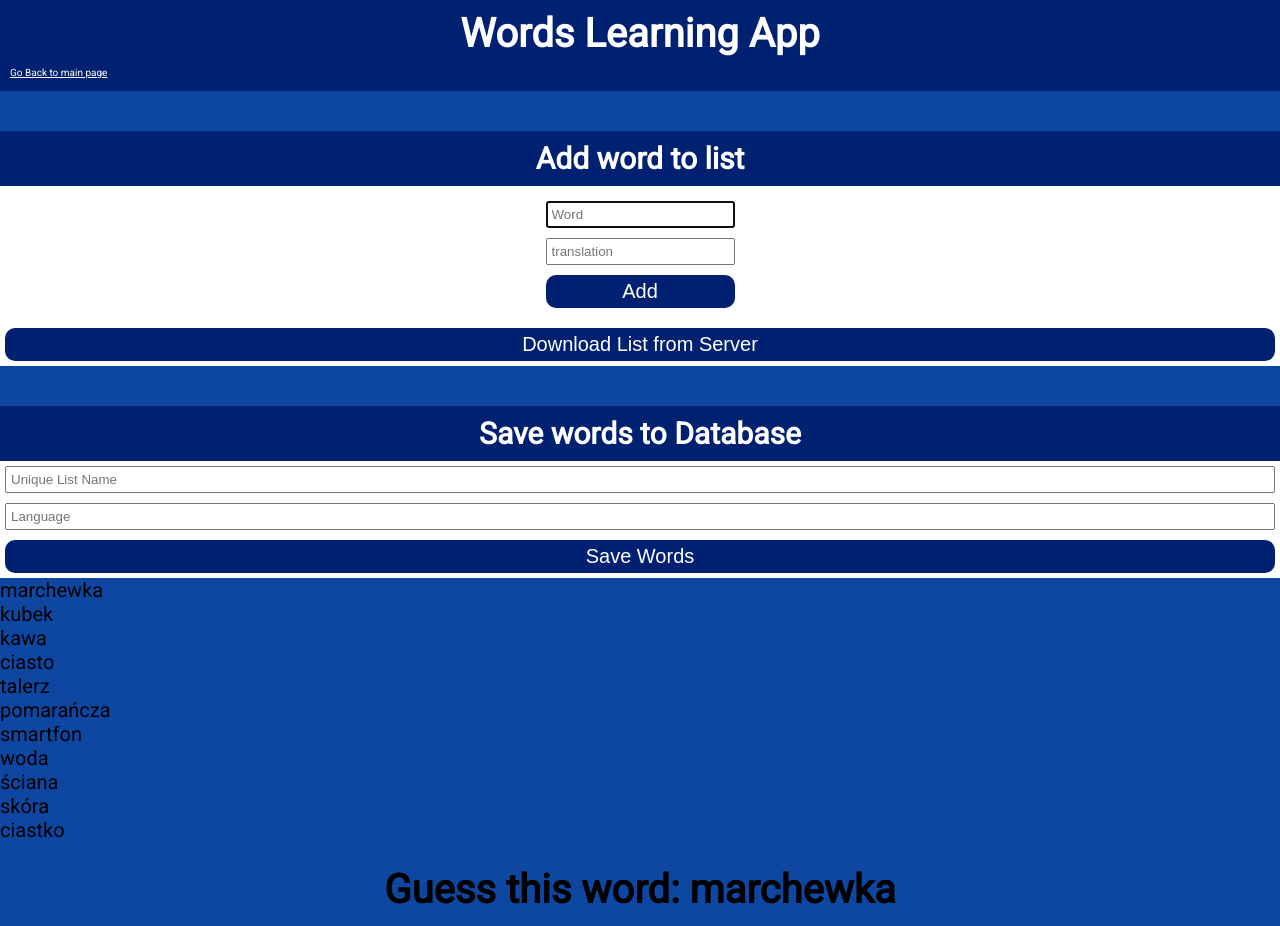
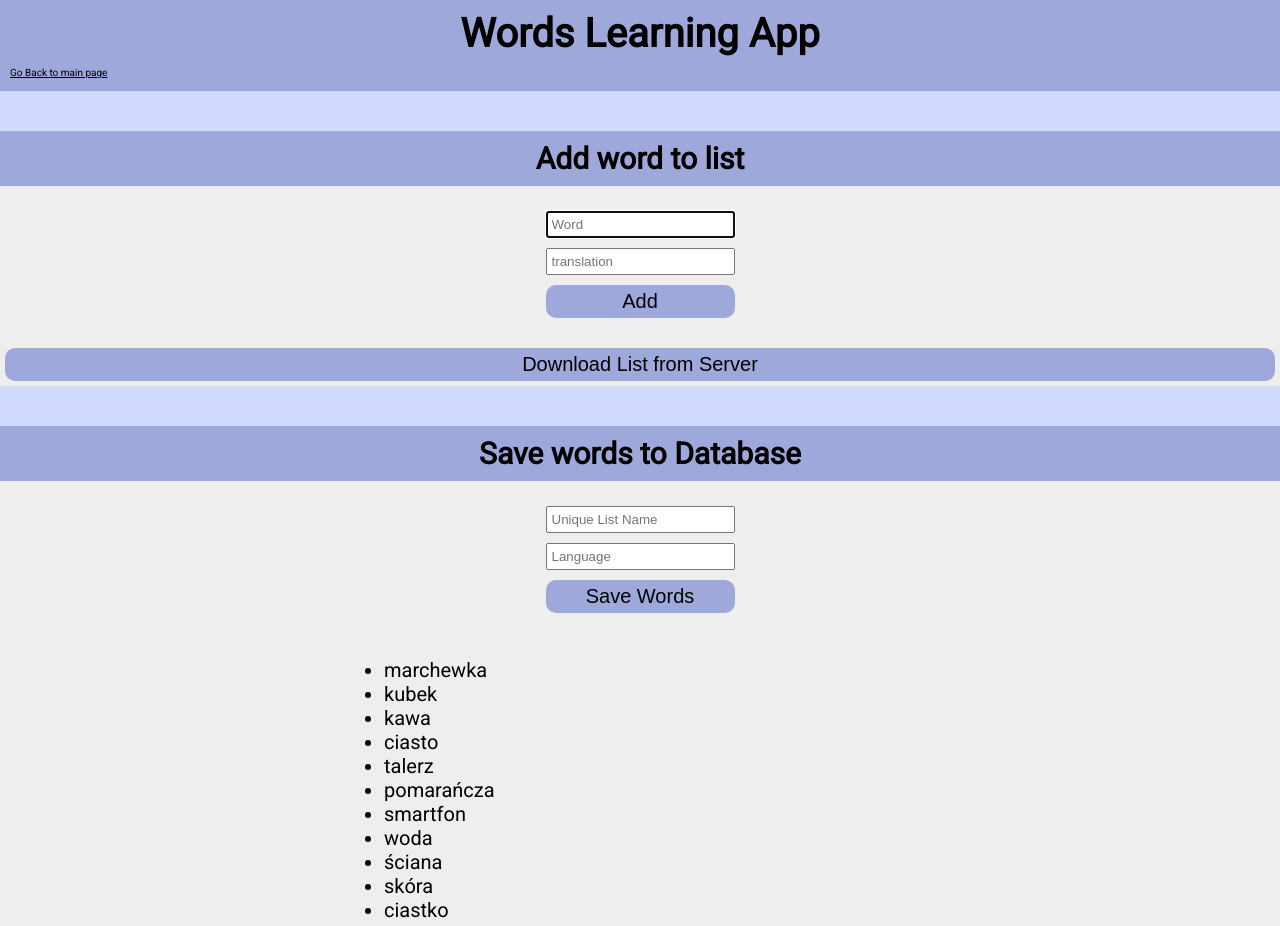
Before and after one commit to sylvestertarnowski/words-learning-app, a React (Create React App) app: page / in a window 1280 px wide. Shown: the top 926 px of the page. Built offline with nearby package versions, Linux system fonts and the light colour scheme; no server answers.

Commit message:
DisplayWords now uses _id as the key property. major styling done

```diff
--- a/src/App.js
+++ b/src/App.js
@@ -32,7 +32,7 @@ class App extends Component {
       <div className="main-container">
         <Header />
         <Words />
-        <p>{this.state.data}</p>
+        {console.log(this.state.data)}
       </div>
     )
   }
--- a/src/GuessWords.js
+++ b/src/GuessWords.js
@@ -93,16 +93,18 @@ class GuessWords extends Component {
     render() {
         let items = this.state.list;
         return (
-            <div>
+            <div className="guess-words-body">
                 <ul>
-                    {items.map(item => <DisplayWords key={item.word} data={item}/>)}
+                    {items.map(item => <DisplayWords key={item._id} data={item}/>)}
                 </ul>
                 <br />
-                {
+                <div className="guess-words-title">{
                     this.state.randomWord !== undefined ?
-                    <h1>Guess this word: {this.state.randomWord.word}</h1> :
+                    <h1>Guess this word: <span style={{textDecoration: "italic"}}>{this.state.randomWord.word}</span></h1> :
                     <h1>Play again?</h1>
                 }
+                </div>
+                <div>
                 <form onSubmit={this.handleSubmit}>
                     <input
                         type="text"
@@ -113,11 +115,12 @@ class GuessWords extends Component {
                     />
                     <button>Guess</button>
                 </form>
+                </div>
                 <h1>
                 {
                     this.state.correct ?
-                    <span>Correct!</span> :
-                    <span>Wrong! {this.state.prevWord.word} - {this.state.prevWord.translation}</span>
+                    <span style={{color: "green"}}>Correct!</span> :
+                    <span style={{color: "red"}}>Wrong! {this.state.prevWord.word} - {this.state.prevWord.translation}</span>
                 }
                 </h1>
             </div>
--- a/src/PostWords.js
+++ b/src/PostWords.js
@@ -41,6 +41,7 @@ class PostWords extends Component {
         return (
             <div className="post-words-items">
             <div className="add-words-form-title"><h2>Save words to Database</h2></div>
+                <div className="post-words-form">
                     <input
                         type="text"
                         value={this.state.name}
@@ -57,6 +58,7 @@ class PostWords extends Component {
                     />
                     <button type="submit" onClick={this.handleSave}>Save Words</button>
                 </div>
+            </div>
         )
     }
 }
--- a/src/index.css
+++ b/src/index.css
@@ -3,7 +3,7 @@
     margin: 0;
 }
 html {
-    background: #0d47a1;
+    background: #d1d9ff;
     font-family: 'Roboto', 'sans-serif';
     margin: 0;
     padding: 0;
@@ -22,7 +22,7 @@ html {
 }
 
 a {
-    color: white;
+    color: #000;
     font-size: 10px;
 }
 
@@ -32,16 +32,16 @@ input {
 }
 
 .add-words-form-title {
-    background: #002171;
-    color: #fff;
+    background: #9fa8da;
+    color: #000;
     padding: 10px;
     justify-content: center;
     display: flex;
 }
 
-.header {
-    background:#002171;
-    color: #fff;
+.header, .guess-words-title {
+    background:#9fa8da;
+    color: #000;
     padding: 10px;
 }
 
@@ -50,13 +50,13 @@ h1 {
 }
 
 .add-words-form {
-    background: #fff;
+    background: #eee;
     display: grid;
 }
 
-form {
+form, .post-words-form {
     display: grid;
-    margin: 10px;
+    margin: 20px;
     justify-content: center;
 }
 
@@ -65,15 +65,25 @@ button {
     padding: 5px;
     margin: 5px;
     font-size: 20px;
-    background: #002171;
-    color: #fff;
+    background: #9fa8da;
+    color: #000;
     border-radius: 10px;
     min-width: 80%;
 }
 
-.post-words-items {
-    margin-top: 40px;
-    background: #fff;
+.post-words-items, .guess-words-body {
+    background: #eee;
     display: flex;
     flex-direction: column;
 }
+
+.post-words-items {
+    margin-top: 40px;
+}
+
+ul {
+    padding-top: 20px;
+    padding-bottom: 20px;
+    display: grid;
+    padding-left:30%;
+}
--- a/src/populateState.js
+++ b/src/populateState.js
@@ -5,42 +5,52 @@ export default [
         translation: "carrot"
     },
     {
+        _id: "2",
         word: "kubek",
         translation: "cup"
     },
     {
+        _id: "3",
         word: "kawa",
         translation: "coffee"
     },
     {
+        _id: "4",
         word: "ciasto",
         translation: "cake"
     },
     {
+        _id: "5",
         word: "talerz",
         translation: "plate"
     },
     {
+        _id: "6",
         word: "pomarańcza",
         translation: "orange"
     },
     {
+        _id: "7",
         word: "smartfon",
         translation: "smartphone"
     },
     {
+        _id: "8",
         word: "woda",
         translation: "water"
     },
     {
+        _id: "9",
         word: "ściana",
         translation: "wall"
     },
     {
+        _id: "10",
         word: "skóra",
         translation: "skin"
     },
     {
+        _id: "11",
         word: "ciastko",
         translation: "biscuit"
     },
```
Lines whose indentation alone changed are shown as unchanged.
